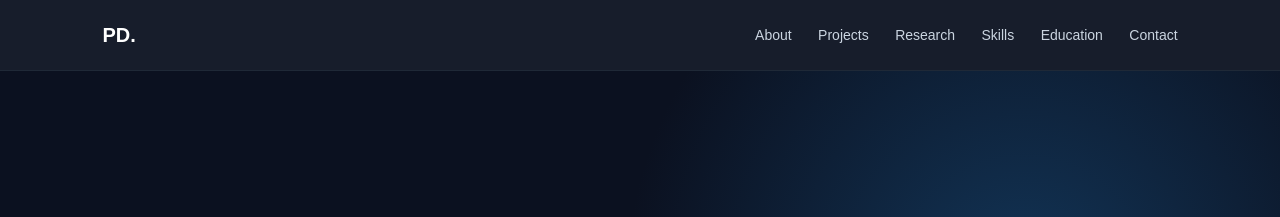
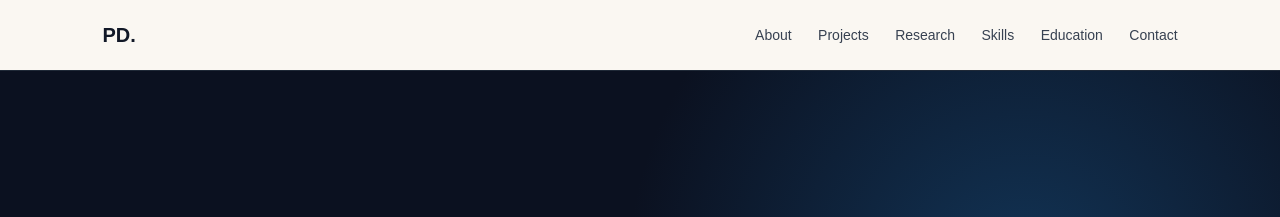
Before and after one commit to Poojadeshmukh04/Poojadeshmukh04.github.io, a plain HTML site: page index.html in a window 1280 px wide. Shown: the top 217 px of the page. Drawn offline with Linux system fonts and the light colour scheme.

Commit message:
Update index.html

```diff
--- a/index.html
+++ b/index.html
@@ -20,14 +20,14 @@
     body {
       font-family: Arial, Helvetica, sans-serif;
       background: #FAF7F2;
-      color: #e5e7eb;
+      color: #1F2937;
       line-height: 1.7;
     }
 
     nav {
       position: sticky;
       top: 0;
-      background: rgba(11,17,32,.95);
+      background: rgba(250,247,242,.95);
       padding: 18px 8%;
       display: flex;
       justify-content: space-between;
@@ -37,12 +37,12 @@
     }
 
     nav strong {
-      color: white;
+      color: #111827;
       font-size: 20px;
     }
 
     nav a {
-      color: #cbd5e1;
+      color: #374151;
       text-decoration: none;
       margin-left: 22px;
       font-size: 14px;
```
